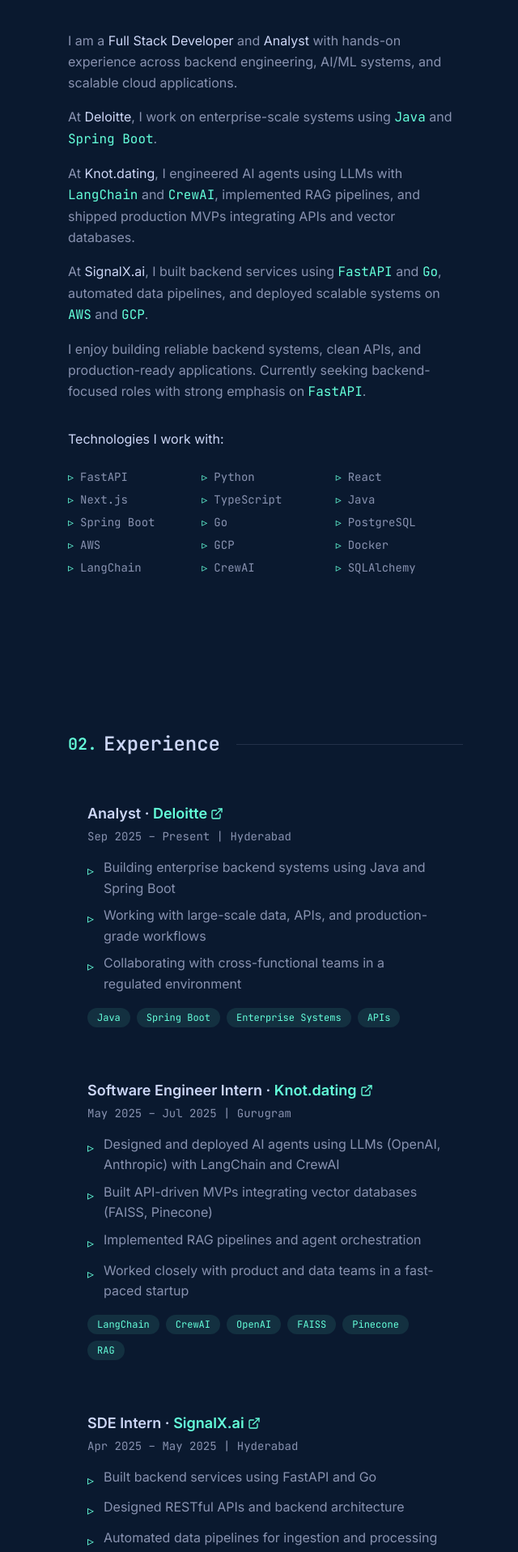
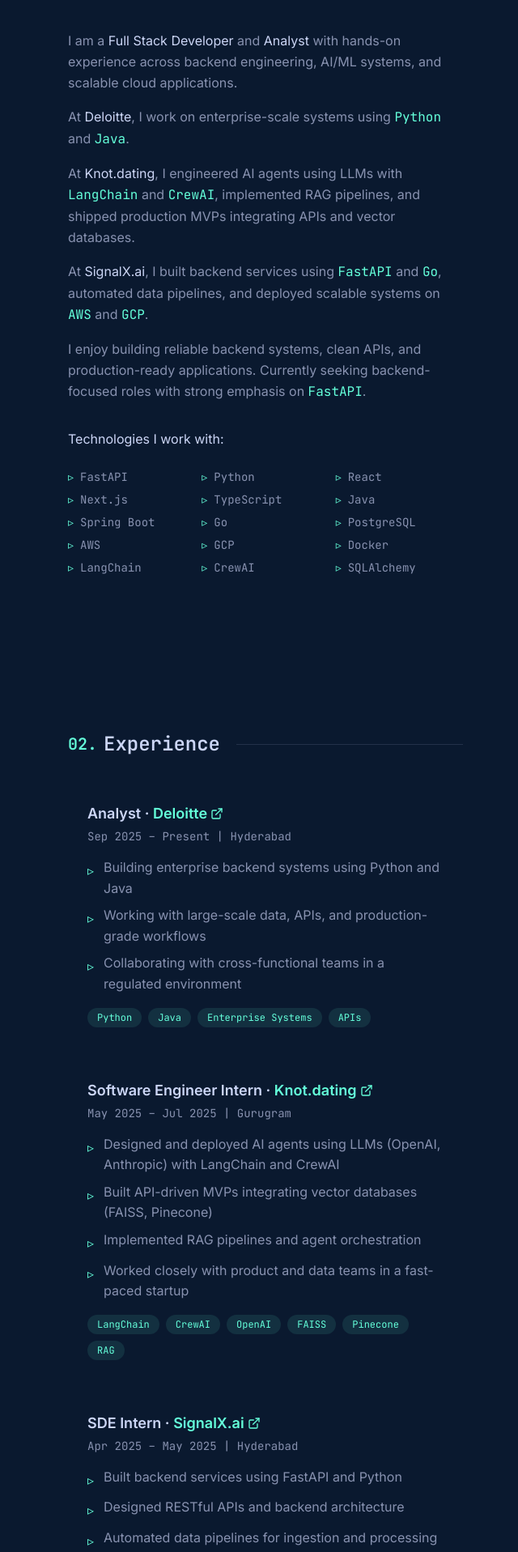
Before and after one commit to palutkarsh1/portfolio, a Next.js app: page / in a window 1280 px wide. Shown: the part 923-2840 px from the top of the page at 81% size, without its empty margins (412-1052 px from the left). Built offline with nearby package versions, Linux system fonts and the light colour scheme.

Commit message:
Update: Deloitte tech stack to Python and Java

```diff
--- a/components/About.tsx
+++ b/components/About.tsx
@@ -26,8 +26,8 @@
 
                     <p>
                         At <span className="text-heading">Deloitte</span>, I work on enterprise-scale
-                        systems using <span className="text-accent font-mono">Java</span> and{" "}
-                        <span className="text-accent font-mono">Spring Boot</span>.
+                        systems using <span className="text-accent font-mono">Python</span> and{" "}
+                        <span className="text-accent font-mono">Java</span>.
                     </p>
 
                     <p>
--- a/components/Experience.tsx
+++ b/components/Experience.tsx
@@ -12,11 +12,11 @@
         period: "Sep 2025 – Present",
         location: "Hyderabad",
         description: [
-            "Building enterprise backend systems using Java and Spring Boot",
+            "Building enterprise backend systems using Python and Java",
             "Working with large-scale data, APIs, and production-grade workflows",
             "Collaborating with cross-functional teams in a regulated environment",
         ],
-        technologies: ["Java", "Spring Boot", "Enterprise Systems", "APIs"],
+        technologies: ["Python", "Java", "Enterprise Systems", "APIs"],
         url: "https://www2.deloitte.com/",
     },
     {
@@ -39,13 +39,13 @@
         period: "Apr 2025 – May 2025",
         location: "Hyderabad",
         description: [
-            "Built backend services using FastAPI and Go",
+            "Built backend services using FastAPI and Python",
             "Designed RESTful APIs and backend architecture",
             "Automated data pipelines for ingestion and processing",
             "Deployed systems on AWS and GCP",
             "Built internal frontend tools using React",
         ],
-        technologies: ["FastAPI", "Go", "React", "AWS", "GCP", "PostgreSQL"],
+        technologies: ["FastAPI", "Python", "React", "AWS", "GCP", "PostgreSQL"],
         url: "https://signalx.ai/",
     },
 ];
```
